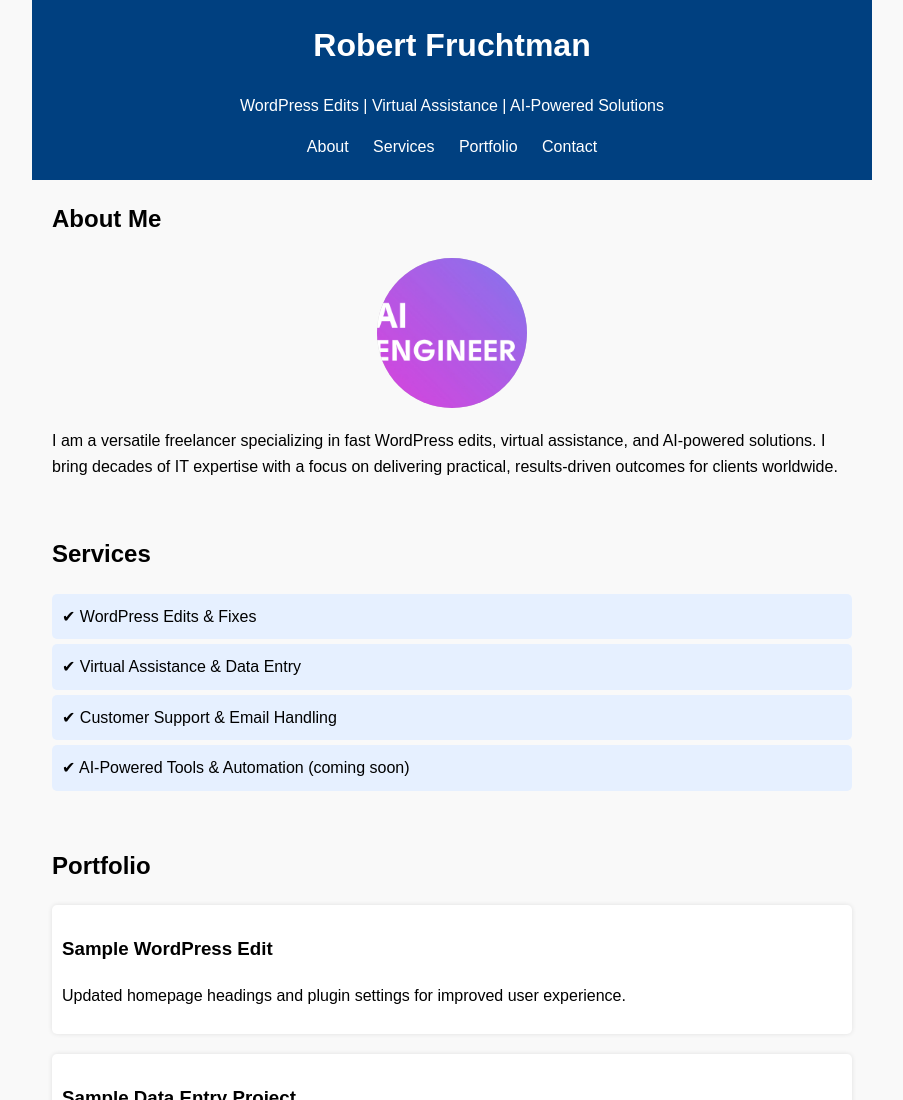
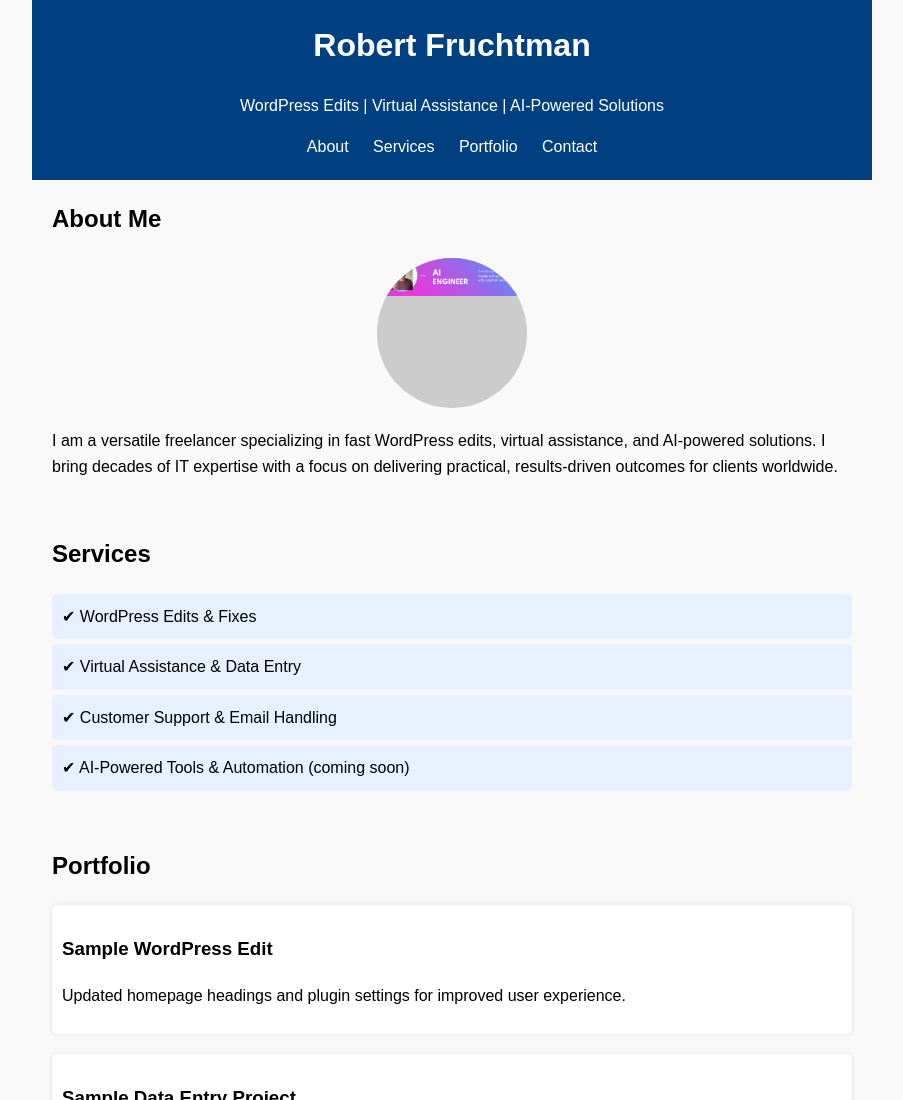
Before and after one commit to rbfhold/wordpress, a plain HTML site: page index.html in a window 1280 px wide. Shown: the top 1100 px of the page, without its empty margins (188-1091 px from the left). Drawn offline with Linux system fonts and the light colour scheme.

Commit message:
Update index.html

```diff
--- a/index.html
+++ b/index.html
@@ -26,10 +26,9 @@
     }
     .profile-pic img {
       width: 100%;
-      height: 100%;
-      object-fit: cover;
-    }
-  </style>
+      height: auto;
+      object-fit: contain;
+    }  </style>
 </head>
 <body>
   <header>
```
